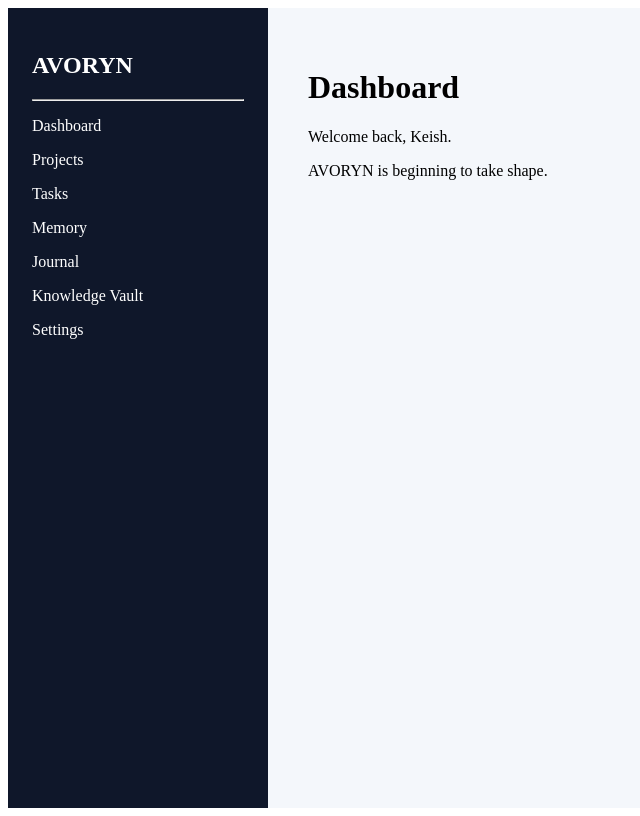
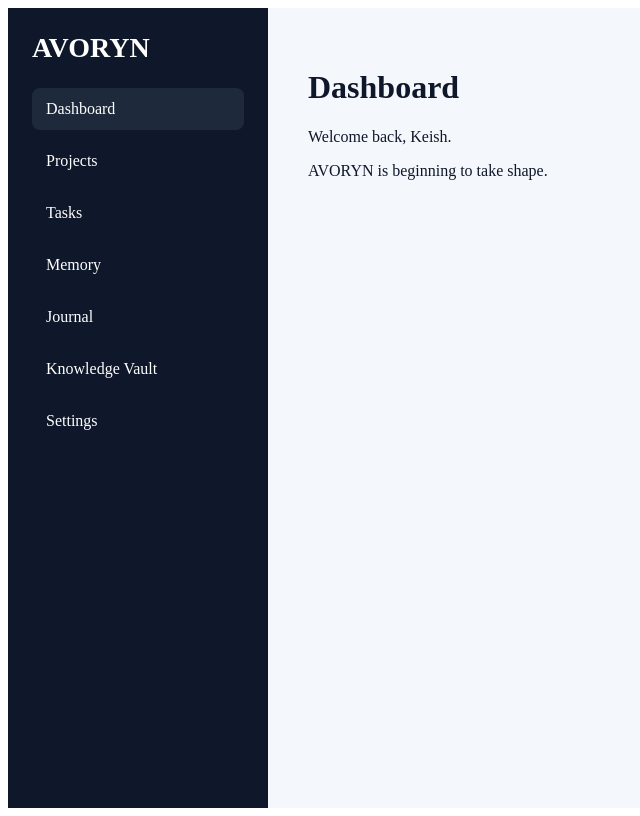
Before and after one commit to KSobersTech/avoryn-os, a React (Vite) app: page / in a window 1280 px wide. Shown: the whole page, without its empty margins (0-640 px from the left). Built offline with nearby package versions, Linux system fonts and the light colour scheme.

Commit message:
feat: add functional sidebar navigtion

```diff
--- a/src/App.tsx
+++ b/src/App.tsx
@@ -1,10 +1,73 @@
+import { useState } from "react";
 import MainLayout from "./layouts/MainLayout";
 import DashboardPage from "./pages/DashboardPage";
+import type { PageId } from "./types/navigation";
 
 function App() {
+  const [activePage, setActivePage] =
+    useState<PageId>("dashboard");
+
+  function renderPage() {
+    switch (activePage) {
+      case "dashboard":
+        return <DashboardPage />;
+
+      case "projects":
+        return (
+          <>
+            <h1>Projects</h1>
+            <p>Your AVORYN projects will appear here.</p>
+          </>
+        );
+
+      case "tasks":
+        return (
+          <>
+            <h1>Tasks</h1>
+            <p>Your tasks will appear here.</p>
+          </>
+        );
+
+      case "memory":
+        return (
+          <>
+            <h1>Memory</h1>
+            <p>AVORYN memory records will appear here.</p>
+          </>
+        );
+
+      case "journal":
+        return (
+          <>
+            <h1>Journal</h1>
+            <p>Your journal entries will appear here.</p>
+          </>
+        );
+
+      case "vault":
+        return (
+          <>
+            <h1>Knowledge Vault</h1>
+            <p>Your stored knowledge will appear here.</p>
+          </>
+        );
+
+      case "settings":
+        return (
+          <>
+            <h1>Settings</h1>
+            <p>AVORYN configuration options will appear here.</p>
+          </>
+        );
+    }
+  }
+
   return (
-    <MainLayout>
-      <DashboardPage />
+    <MainLayout
+      activePage={activePage}
+      onNavigate={setActivePage}
+    >
+      {renderPage()}
     </MainLayout>
   );
 }
--- a/src/components/Sidebar.tsx
+++ b/src/components/Sidebar.tsx
@@ -1,26 +1,75 @@
-function Sidebar() {
+import type { PageId } from "../types/navigation";
+
+type SidebarProps = {
+    activePage: PageId;
+    onNavigate: (page: PageId) => void;
+};
+
+const navigationItems: { id: PageId; label: string }[] = [
+    { id: "dashboard", label: "Dashboard" },
+    { id: "projects", label: "Projects" },
+    { id: "tasks", label: "Tasks" },
+    { id: "memory", label: "Memory" },
+    { id: "journal", label: "Journal" },
+    { id: "vault", label: "Knowledge Vault" },
+    { id: "settings", label: "Settings" },
+];
+
+function Sidebar({ activePage, onNavigate }: SidebarProps) {
     return (
         <aside
             style={{
                 width: "260px",
                 minHeight: "100vh",
-                background: "#0f172a",
-                color: "white",
+                backgroundColor: "#0f172a",
+                color: "#ffffff",
                 padding: "24px",
                 boxSizing: "border-box",
             }}
         >
-            <h2>AVORYN</h2>
+            <h2
+                style={{
+                    marginTop: 0,
+                    marginBottom: "24px",
+                    fontSize: "28px",
+                }}
+            >
+                AVORYN
+            </h2>
 
-            <hr />
+            <nav
+                aria-label="Primary navigation"
+                style={{
+                    display: "flex",
+                    flexDirection: "column",
+                    gap: "10px",
+                }}
+            >
+                {navigationItems.map((item) => {
+                    const isActive = activePage === item.id;
 
-            <p>Dashboard</p>
-            <p>Projects</p>
-            <p>Tasks</p>
-            <p>Memory</p>
-            <p>Journal</p>
-            <p>Knowledge Vault</p>
-            <p>Settings</p>
+                    return (
+                        <button
+                            key={item.id}
+                            type="button"
+                            onClick={() => onNavigate(item.id)}
+                            style={{
+                                width: "100%",
+                                padding: "12px 14px",
+                                border: "none",
+                                borderRadius: "8px",
+                                backgroundColor: isActive ? "#1e293b" : "transparent",
+                                color: "#ffffff",
+                                font: "inherit",
+                                textAlign: "left",
+                                cursor: "pointer",
+                            }}
+                        >
+                            {item.label}
+                        </button>
+                    );
+                })}
+            </nav>
         </aside>
     );
 }
--- a/src/layouts/MainLayout.tsx
+++ b/src/layouts/MainLayout.tsx
@@ -1,24 +1,36 @@
+import type { ReactNode } from "react";
 import Sidebar from "../components/Sidebar";
+import type { PageId } from "../types/navigation";
 
-type Props = {
-    children?: React.ReactNode;
+type MainLayoutProps = {
+    activePage: PageId;
+    onNavigate: (page: PageId) => void;
+    children: ReactNode;
 };
 
-function MainLayout({ children }: Props) {
+function MainLayout({
+    activePage,
+    onNavigate,
+    children,
+}: MainLayoutProps) {
     return (
         <div
             style={{
                 display: "flex",
                 minHeight: "100vh",
-                background: "#f4f7fb",
+                backgroundColor: "#f4f7fb",
             }}
         >
-            <Sidebar />
+            <Sidebar
+                activePage={activePage}
+                onNavigate={onNavigate}
+            />
 
             <main
                 style={{
                     flex: 1,
                     padding: "40px",
+                    color: "#0f172a",
                 }}
             >
                 {children}
--- /dev/null
+++ b/src/types/navigation.ts
@@ -0,0 +1,8 @@
+export type PageId =
+    | "dashboard"
+    | "projects"
+    | "tasks"
+    | "memory"
+    | "journal"
+    | "vault"
+    | "settings";
```
